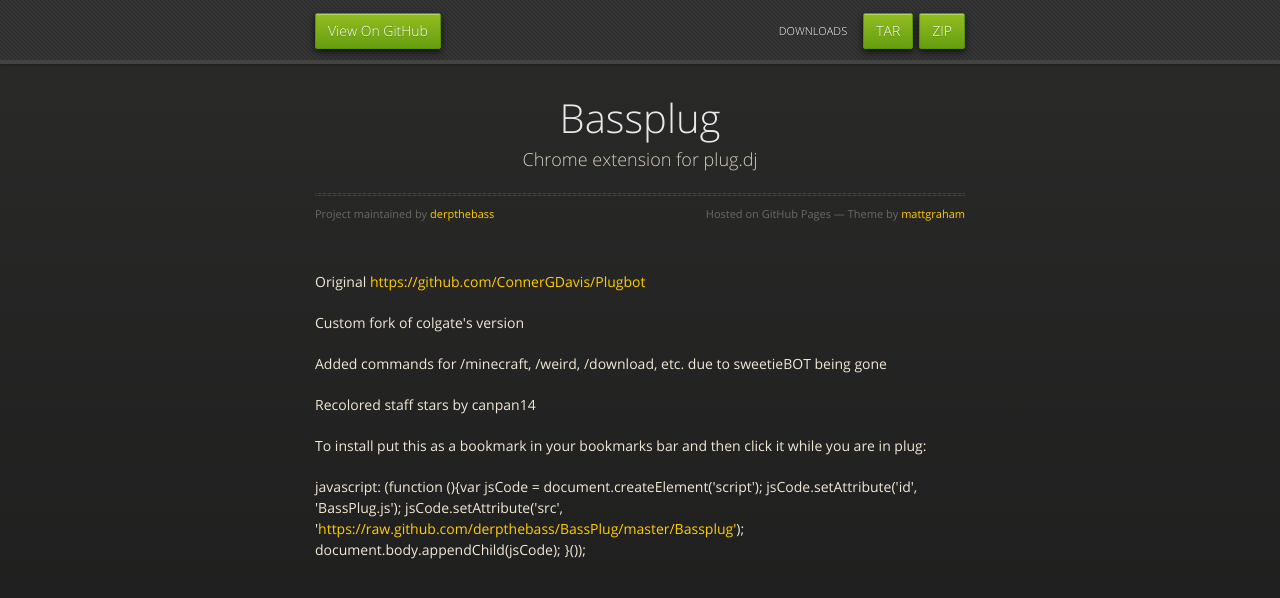
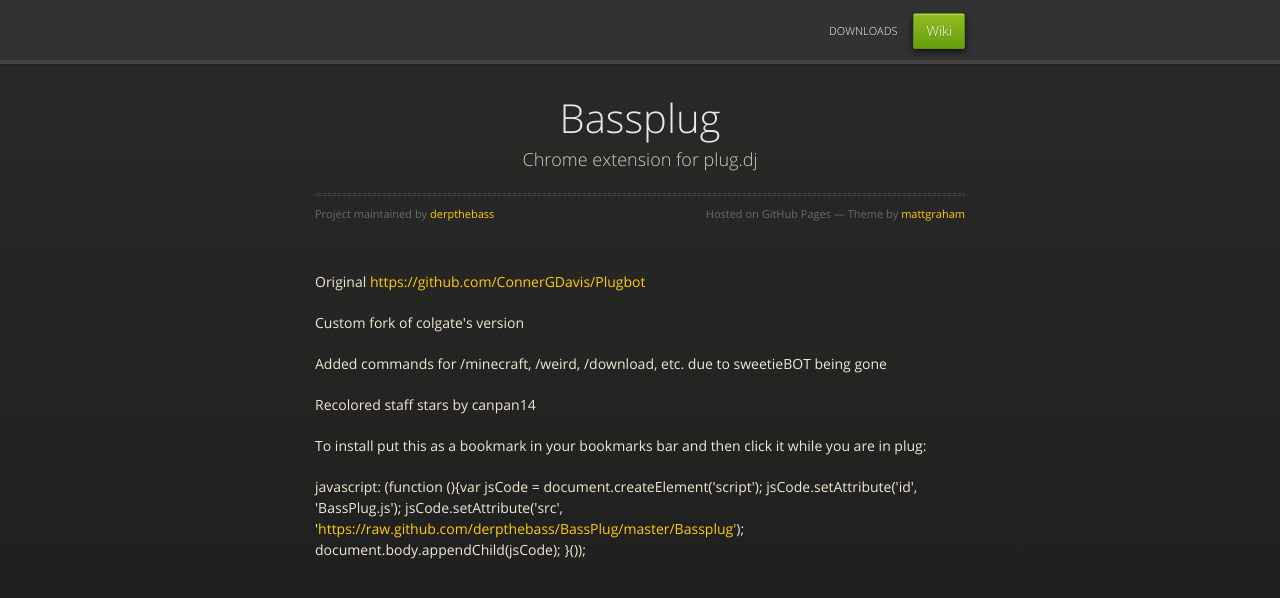
Before and after one commit to Void-i/BassPlug, a plain HTML site: page index.html in a window 1280 px wide. Drawn offline with nearby package versions, Linux system fonts and the light colour scheme.

Commit message:
Update index.html

```diff
--- a/index.html
+++ b/index.html
@@ -20,9 +20,7 @@
   <body>
       <div id="header">
         <nav>
-          <li class="fork"><a href="https://github.com/derpthebass/BassPlug">View On GitHub</a></li>
-          <li class="downloads"><a href="https://github.com/derpthebass/BassPlug/zipball/master">ZIP</a></li>
-          <li class="downloads"><a href="https://github.com/derpthebass/BassPlug/tarball/master">TAR</a></li>
+          <li class="downloads"><a href="https://github.com/derpthebass/BassPlug/tarball/master">Wiki</a></li>
           <li class="title">DOWNLOADS</li>
         </nav>
       </div><!-- end header -->
```
